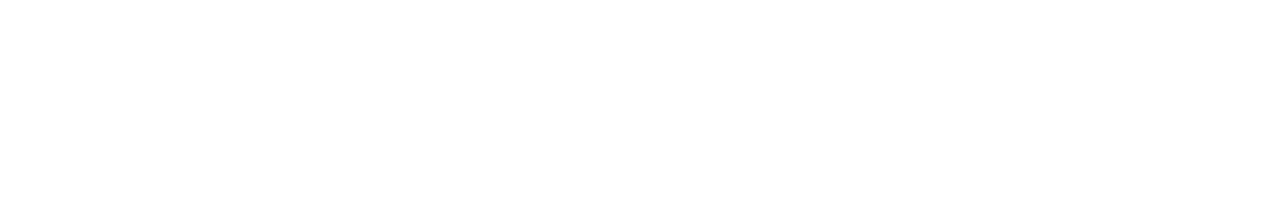
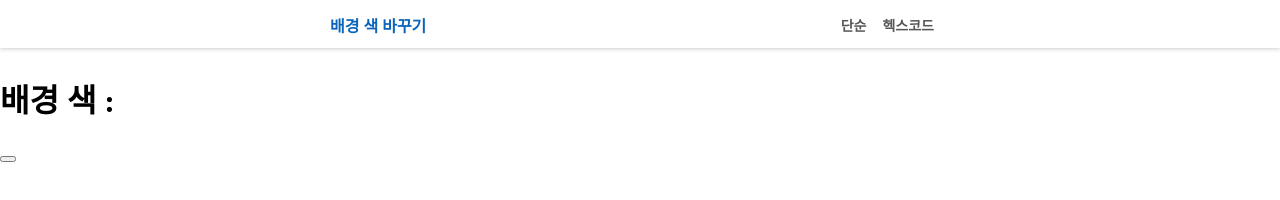
Before and after one commit to jejurac/color-flipper, a plain HTML site: page hex.html in a window 1280 px wide. Drawn offline with Linux system fonts and the light colour scheme.

Commit message:
second commit

```diff
--- a/hex.html
+++ b/hex.html
@@ -0,0 +1,27 @@
+<!DOCTYPE html>
+<html lang="ko">
+  <head>
+    <meta charset="UTF-8" />
+    <meta name="viewport" content="width=device-width, initial-scale=1.0" />
+    <title>배경 색 바꾸기 - 헥스 코드로</title>
+    <link rel="stylesheet" href="styles.css" />
+  </head>
+  <body>
+    <nav>
+      <div class="nav-center">
+        <h1>배경 색 바꾸기</h1>
+        <ul class="nav-links">
+          <li><a href="index.html">단순</a></li>
+          <li><a href="hex.html">헥스코드</a></li>
+        </ul>
+      </div>
+    </nav>
+    <main>
+      <div class="container">
+        <h2>배경 색 : <span class="color"></span></h2>
+        <button class="btn btn-hero" id="btn"></button>
+      </div>
+    </main>
+    <body></body>
+  </body>
+</html>
--- a/styles.css
+++ b/styles.css
@@ -0,0 +1,50 @@
+body {
+  margin: 0;
+  font-size: 0.875rem;
+}
+
+ul {
+  list-style-type: none;
+}
+
+h1 {
+  font-size: 1rem;
+  color: #0a64bc;
+}
+
+h2 {
+  font-size: 2rem;
+}
+
+a {
+  text-decoration: none;
+}
+
+/*
+===============
+Nav
+===============
+*/
+nav {
+  height: 3rem;
+  box-shadow: 0 1px 4px rgba(0, 0, 0, 0.2);
+}
+
+.nav-center {
+  width: 90vw;
+  max-width: 620px;
+  margin: 0 auto;
+  display: flex;
+  justify-content: space-between;
+  align-items: center;
+}
+
+.nav-links {
+  display: flex;
+}
+
+nav a {
+  margin-right: 1rem;
+  color: #575757;
+  font-weight: bold;
+}
```
Also changed, not shown: index.html (+21 -3 lines).
